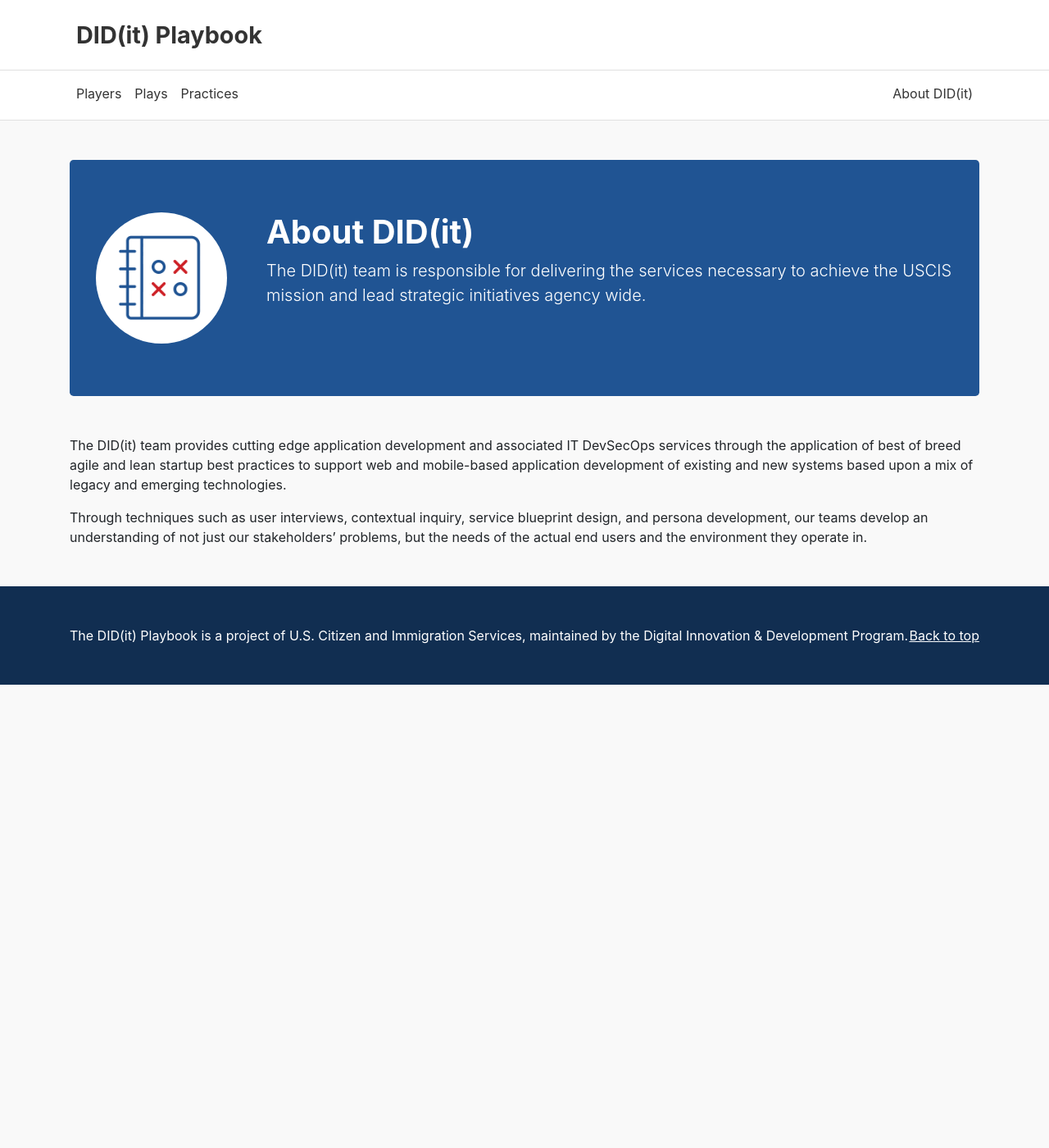
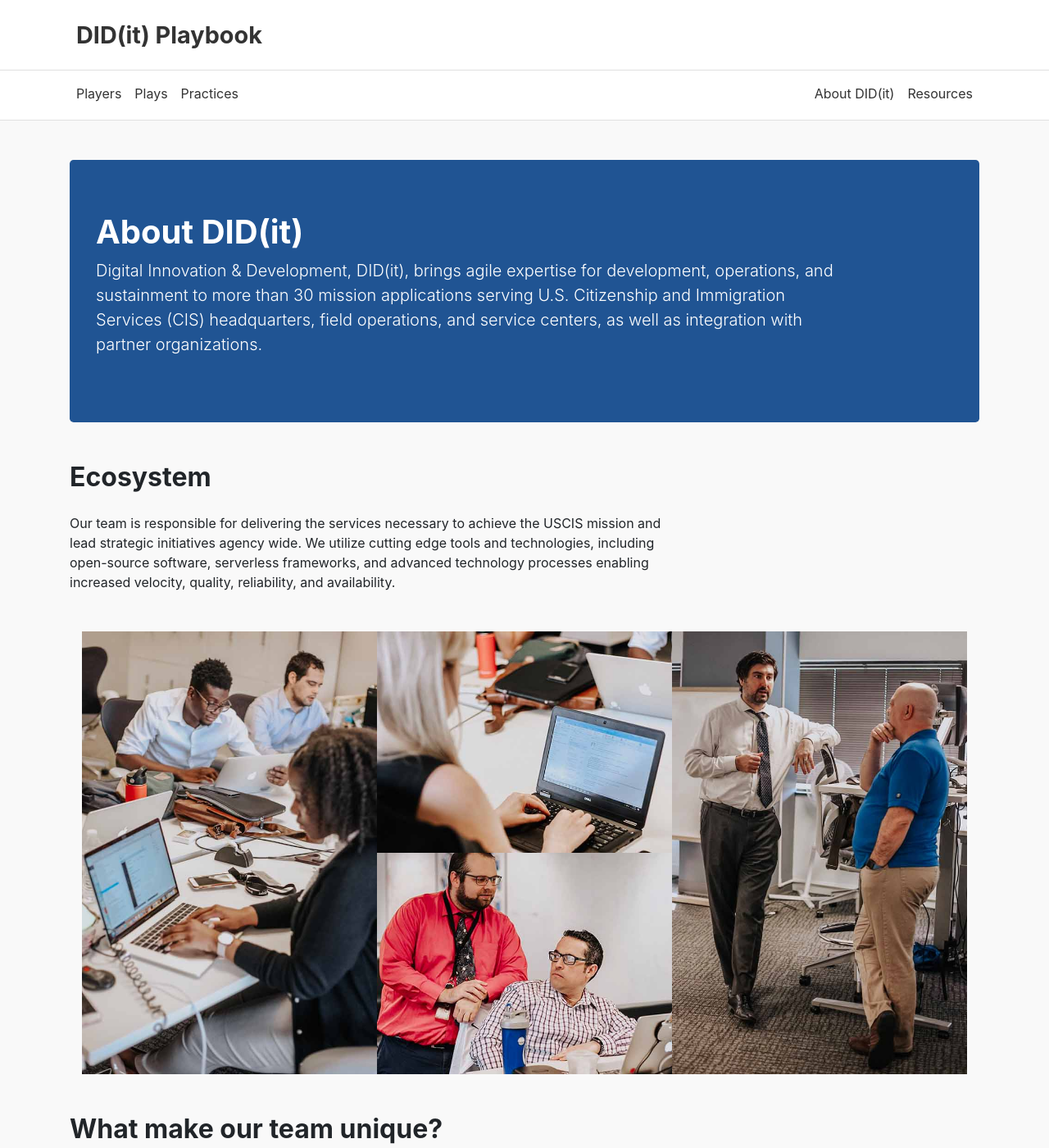
Before and after one commit to KnightPointSystems/kps_playbook, a Jekyll site: the page built from v2/about.md, in a window 1280 px wide and 1400 px high. Shown: the whole window at 82% size. Built offline with Jekyll 4.4.1, drawn with Linux system fonts in a browser that asks for light colours; nearby versions of some CDN libraries; some of the changed text lies outside the part shown.

Commit message:
Updates
1. Create resource page
2. Add resource link to header
3. Update about page
4. Add photos for about
5. Updated styling

```diff
--- a/_data/header.yml
+++ b/_data/header.yml
@@ -8,3 +8,5 @@
 right_nav:
   - title: About DID(it)
     url: about
+  - title: Resources
+    url: resources
--- a/v2/about.md
+++ b/v2/about.md
@@ -1,28 +1,72 @@
 ---
 layout: v2/default
-title: Welcome to the DID(it) Playbook
+title: About DID(it)
 ---
 <div class="container mt-5">
   <!-- hero -->
   <div class="jumbotron custom-primary-base mb-5">
     <div class="media">
-      <img class="align-self-center mr-5 custom-md-img" src="../../assets/img/v2/icons/pb-playbook@2x.png" alt="...">
       <div class="media-body">
         <h1>About DID(it)</h1>
-        <p class="lead">The DID(it) team is responsible for delivering the services necessary to achieve the USCIS mission and lead strategic initiatives agency wide.</p>
+        <p class="lead readability">Digital Innovation & Development, DID(it), brings agile expertise for development, operations, and sustainment to more than 30 mission applications serving U.S. Citizenship and Immigration Services (CIS) headquarters, field operations, and service centers, as well as integration with partner organizations.</p>
       </div>
     </div>
   </div>
   <!-- /.hero -->
 
-  <!-- .description -->
+  <!-- .paragraphs -->
   <section class="mb-5">
-    <p>
-      The DID(it) team provides cutting edge application development and associated IT DevSecOps services through the application of best of breed agile and lean startup best practices to support web and mobile-based application development of existing and new systems based upon a mix of legacy and emerging technologies.
-    </p>
-    <p>
-      Through techniques such as user interviews, contextual inquiry, service blueprint design, and persona development, our teams develop an understanding of not just our stakeholders’ problems, but the needs of the actual end users and the environment they operate in.
-    </p>
+    <h2 class="mb-4">Ecosystem</h2>
+    <p class="readability">Our team is responsible for delivering the services necessary to achieve the USCIS mission and lead strategic initiatives agency wide. We utilize cutting edge tools and technologies, including open-source software, serverless frameworks, and advanced technology processes enabling increased velocity, quality, reliability, and availability.</p>
   </section>
-  <!-- /.description -->
-</div>
+  <!-- /.paragraphs -->
+
+  <!-- .collage -->
+  <section class="mb-5">
+    <div class="container">
+      <div class="row no-gutters">
+        <div class="col-sm">
+          <img class="img-fluid" src="../../assets/img/v2/assets/didit_team_00_min.jpg" alt="team picture">
+        </div>
+        <div class="col-sm">
+          <img class="img-fluid" src="../../assets/img/v2/assets/didit_team_01_min.jpg" alt="team picture">
+          <img class="img-fluid" src="../../assets/img/v2/assets/didit_team_07_min.jpg" alt="team picture">
+        </div>
+        <div class="col-sm">
+          <img class="img-fluid" src="../../assets/img/v2/assets/didit_team_14_min.jpg" alt="team picture">
+        </div>
+      </div>
+    </div>
+  </section>
+  <!-- /.collage -->
+
+  <!-- .paragraphs -->
+  <section class="mb-5">
+    <h2 class="mb-4">What make our team unique?</h2>
+    <p class="readability">We champion the adoption of lean product management and user-centered design.</p>
+    <p class="readability">Our teams break down traditional silos as we leverage processes that unify geographically dispersed personnel.</p>
+    <p class="readability">Without a doubt, the key to our success is the culture we have created to make this possible.</p>
+  </section>
+  <!-- /.paragraphs -->
+
+  <!-- .collage -->
+  <section class="mb-5">
+    <div class="container">
+      <div class="row no-gutters">
+        <div class="col-sm">
+          <img class="img-fluid" src="../../assets/img/v2/assets/didit_team_02_min.jpg" alt="team picture">
+          <img class="img-fluid" src="../../assets/img/v2/assets/didit_team_08_min.jpg" alt="team picture">
+        </div>
+            <div class="col-sm">
+          <img class="img-fluid" src="../../assets/img/v2/assets/didit_team_12_min.jpg" alt="team picture">
+            </div>
+        <div class="col-sm">
+          <img class="img-fluid" src="../../assets/img/v2/assets/didit_team_15_min.jpg" alt="team picture">
+          <img class="img-fluid" src="../../assets/img/v2/assets/didit_team_13_min.jpg" alt="team picture">
+        </div>
+      </div>
+    </div>
+  </section>
+  <!-- /.collage -->
+
+<img class="align-self-center mr-5 custom-md-img" src="../../assets/img/v2/assets/pb-playbook@2x.png" alt="...">
```
Also changed, not shown: v2/resources.md (added, +97 -0 lines), assets/css/v2/bootstrap-custom.css, assets/img/v2/assets/didit_team_00_min.jpg (added), assets/img/v2/assets/didit_team_01_min.jpg (added), assets/img/v2/assets/didit_team_02_min.jpg (added), assets/img/v2/assets/didit_team_07_min.jpg (added), assets/img/v2/assets/didit_team_08_min.jpg (added), assets/img/v2/assets/didit_team_09_min.jpg (added), assets/img/v2/assets/didit_team_12_min.jpg (added), assets/img/v2/assets/didit_team_13_min.jpg (added), assets/img/v2/assets/didit_team_14_min.jpg (added), assets/img/v2/assets/didit_team_15_min.jpg (added).
